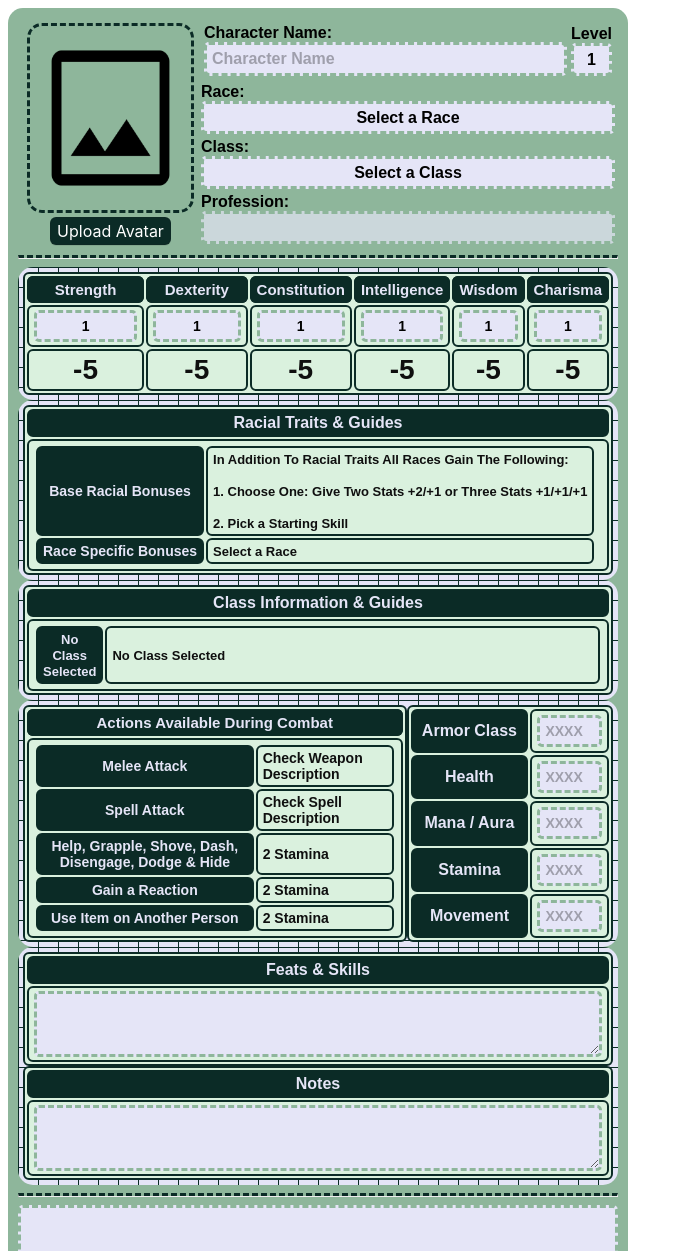
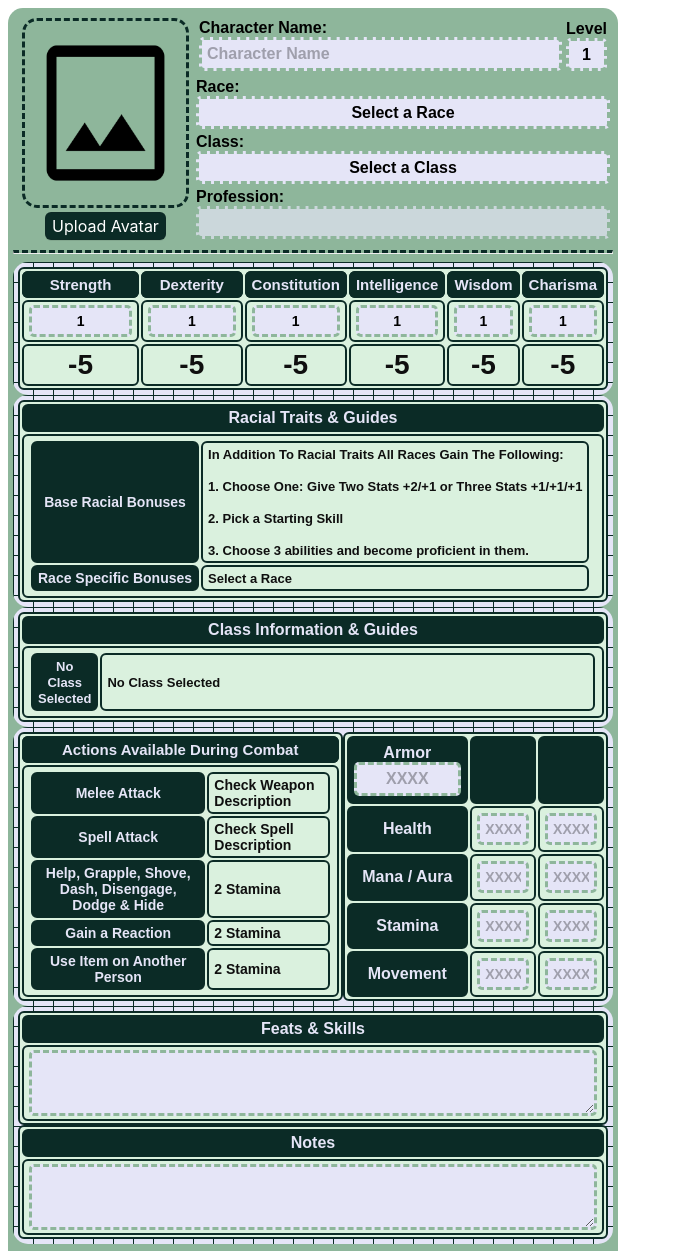
Before and after one commit to Green020/characterSheet_Simple, a plain HTML site: page index.html in a window 1280 px wide. Shown: the top 1251 px of the page, without its empty margins (0-683 px from the left). Drawn offline with Linux system fonts and the light colour scheme.

Commit message:
Updates To Rules & Layouts

```diff
--- a/index.html
+++ b/index.html
@@ -183,20 +183,27 @@
                     </tbody>
                     </tr>
                 </table>
-                <table class="characterInfoTable">
+                <table class="simpleTable">
                     <tr>
-                        <th>Armor Class</th>
-                        <td>
+                        <th>
+                            <label for="armorClass">Armor</label>
                             <div class="custom_input">
-                                <input id="armorClassInput" class="inputStyling" type="text" placeholder="XXXX">
+                                <input id="armorClass" class="inputStyling_Three" type="text" placeholder="XXXX">
                             </div>
-                        </td>
+                        </th>
+                        <th></th>
+                        <th></th>
                     </tr>
                     <tr>
                         <th>Health</th>
                         <td>
                             <div class="custom_input">
                                 <input id="healthInput" class="inputStyling" type="text" placeholder="XXXX">
+                            </div>
+                        </td>
+                        <td>
+                            <div class="custom_input">
+                                <input id="healthInput_MAX" class="inputStyling" type="text" placeholder="XXXX">
                             </div>
                         </td>
                     </tr>
@@ -207,6 +214,11 @@
                                 <input id="manaInput" class="inputStyling" type="text" placeholder="XXXX">
                             </div>
                         </td>
+                        <td>
+                            <div class="custom_input">
+                                <input id="healthInput_MAX" class="inputStyling" type="text" placeholder="XXXX">
+                            </div>
+                        </td>
                     </tr>
                     <tr>
                         <th>Stamina</th>
@@ -215,12 +227,22 @@
                                 <input id="staminaInput" class="inputStyling" type="text" placeholder="XXXX">
                             </div>
                         </td>
+                        <td>
+                            <div class="custom_input">
+                                <input id="healthInput_MAX" class="inputStyling" type="text" placeholder="XXXX">
+                            </div>
+                        </td>
                     </tr>
                     <tr>
                         <th>Movement</th>
                         <td>
                             <div class="custom_input">
                                 <input id="movementInput" class="inputStyling" type="text" placeholder="XXXX">
+                            </div>
+                        </td>
+                        <td>
+                            <div class="custom_input">
+                                <input id="healthInput_MAX" class="inputStyling" type="text" placeholder="XXXX">
                             </div>
                         </td>
                     </tr>
--- a/scripting.js
+++ b/scripting.js
@@ -315,7 +315,9 @@ function SetupCharacterSheetOptions() {
         + '<br><br>'
         + '1. Choose One: Give Two Stats +2/+1 or Three Stats +1/+1/+1'
         + '<br><br>'
-        + '2. Pick a Starting Skill';
+        + '2. Pick a Starting Skill'
+        + '<br><br>'
+        + '3. Choose 3 abilities and become proficient in them.';
 
     characterLevels.forEach(option => {
         levelSelect.options[levelSelect.length] = new Option(option.label, option.value);
@@ -505,6 +507,7 @@ function PopulateProfessions() {
             professionSelect.value = '-999';
             break;
     }
+
     SetClassInformation();
 }
 
--- a/styling.css
+++ b/styling.css
@@ -22,7 +22,7 @@
 
     /* ----- Character Sheet Background, Header, Body & Footer ----- */
     .characterSheetBackground {
-        padding: 10px;
+        padding: 5px;
         min-width: 600px;
         max-width: 600px;
         border-radius: 15px;
@@ -50,7 +50,7 @@
     .twoColumns_6040 {
         width: 100%;
         display: grid;
-        grid-template-columns: 65% 35%;
+        grid-template-columns: 55% 45%;
     }
 
     .threeColumns {
@@ -323,6 +323,34 @@
         color: #9F9FAC;
     }
 
+    .inputStyling_Three {
+        appearance: none;
+        -webkit-appearance: none;
+        padding: 5px 5px 5px 5px;
+        background-color: #E5E5F7;
+        border: 3px dashed #8EB69B;
+        border-radius: 5px;
+        color: #000000;
+        cursor: pointer;
+        outline: none;
+        width: 100%;
+        font-size: 1em;
+        text-align: center;
+        vertical-align: middle;
+        font-weight: bold;
+        font-family: Arial, Helvetica, sans-serif;
+    }
+
+    .inputStyling_Three:focus {
+        background: #E5E5F7;
+        border: 3px dashed #8EB69B;
+        border-radius: 5px;
+    }
+
+    .inputStyling_Three::placeholder {
+        color: #9F9FAC;
+    }
+
     .textBoxStyle_One {
         padding: 0;
         font-size: 2em;
```
